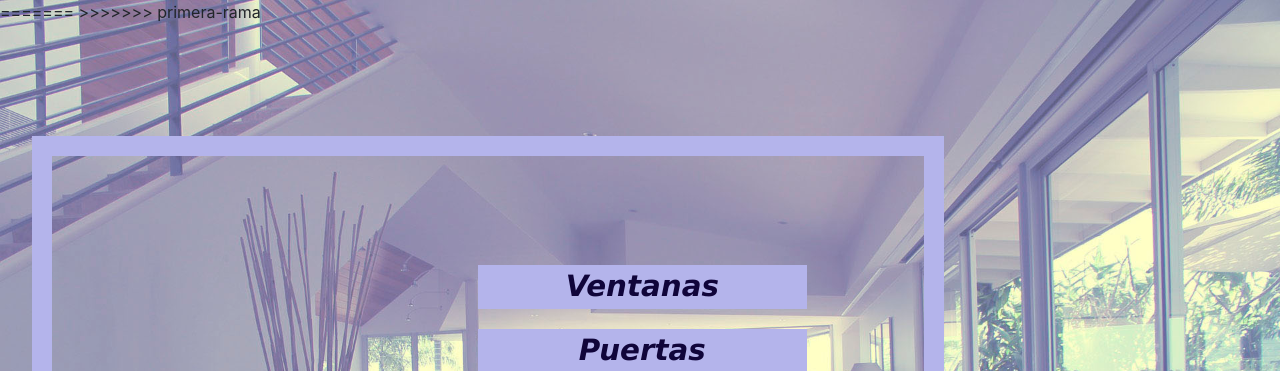
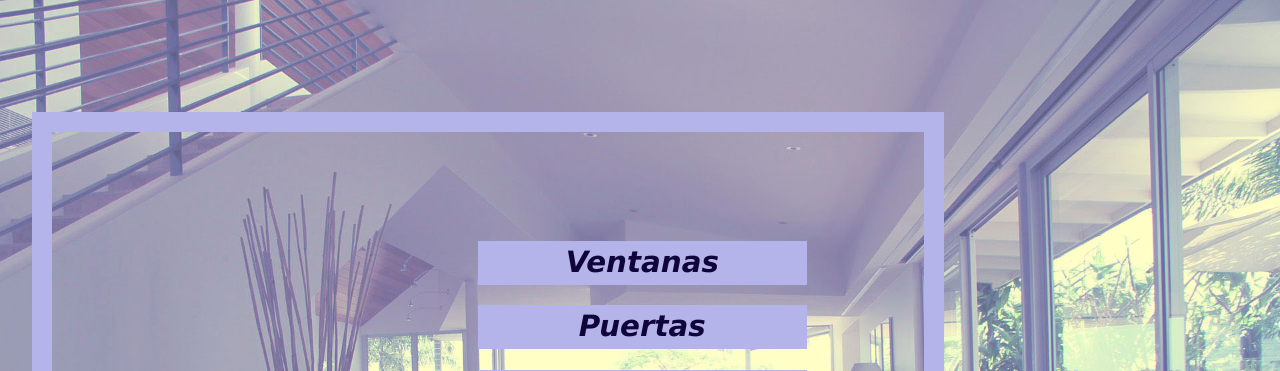
Before and after one commit to nicoletur/mi_prueba, a website: page index.html in a window 1280 px wide. Shown: the top 371 px of the page. Drawn offline with nearby package versions, Linux system fonts and the light colour scheme; files that its build step writes are made by us from their sources; files whose address does not match are found by name.

Commit message:
sin modificacion

```diff
--- a/index.html
+++ b/index.html
@@ -37,21 +37,6 @@
     <link href="https://fonts.googleapis.com/css2?family=Armata&display=swap" rel="stylesheet">
     <!-- NPM -->
     <link href="https://unpkg.com/aos@2.3.1/dist/aos.css" rel="stylesheet">
-
-=======
-    <!-- boostrap -->
-    <link rel="stylesheet" href="https://cdn.jsdelivr.net/npm/bootstrap@4.5.3/dist/css/bootstrap.min.css" integrity="sha384-TX8t27EcRE3e/ihU7zmQxVncDAy5uIKz4rEkgIXeMed4M0jlfIDPvg6uqKI2xXr2" crossorigin="anonymous">
-    <!-- css -->
-    <link rel="stylesheet" href="../git/assets/css/style.css">
-    <!-- animate -->
-    <link rel="stylesheet" href="https://cdnjs.cloudflare.com/ajax/libs/animate.css/4.1.1/animate.min.css"/>
-    <!-- fonts -->
-    <link href="https://fonts.googleapis.com/css2?family=Cormorant+Garamond:wght@500&display=swap" rel="stylesheet">
-    <link href="https://fonts.googleapis.com/css2?family=Quattrocento+Sans&display=swap" rel="stylesheet">
-    <link href="https://fonts.googleapis.com/css2?family=Armata&display=swap" rel="stylesheet">
-    <!-- npm -->
-    <link href="https://unpkg.com/aos@2.3.1/dist/aos.css" rel="stylesheet">
->>>>>>> primera-rama
 </head>
 <body>
     <div class="contenido">
```
Also changed, not shown: git log.jpg (deleted).
